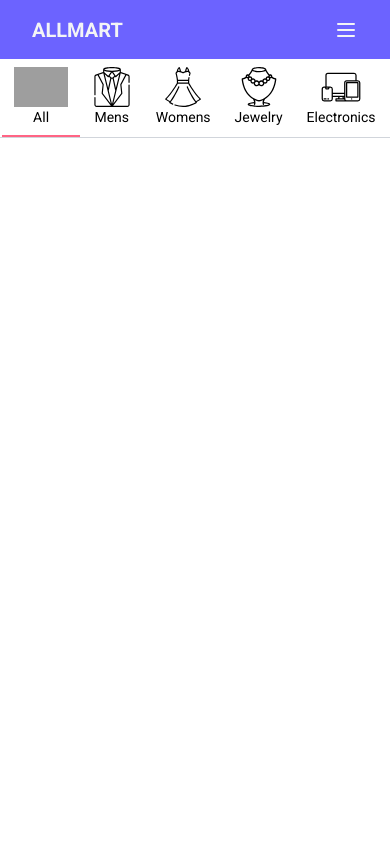
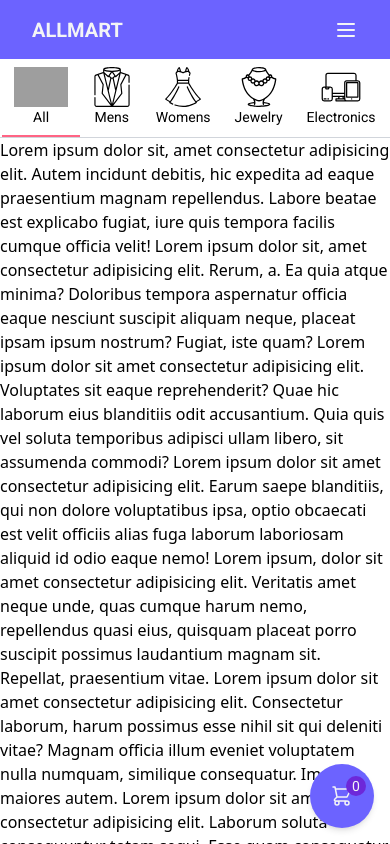
Before and after one commit to a1ali/Shopping-cart, a React (Create React App) app: page /Shopping-cart/shop in a window 390 px wide. Built offline with nearby package versions, Linux system fonts and the light colour scheme; grey boxes are pictures that could not be loaded.

Commit message:
shopping cart circle for mobile displays

```diff
--- a/src/pages/Shop.js
+++ b/src/pages/Shop.js
@@ -4,20 +4,23 @@ import necklace from "./../assets/necklace.svg";
 import dress from "./../assets/dress.svg";
 import electronics from "./../assets/electronics.svg";
 import all from "./../assets/all.svg";
+import { Link } from "react-router-dom";
 
 const Shop = () => {
     let [items, setItems] = useState([]);
     let [activeTab, setActiveTab] = useState("all");
 
     return (
-        <div className="flex flex-col md:flex-row h-93v">
-            <div className="flex items-center md:flex-col w-full">
+        <div className="flex flex-col  h-93v relative">
+            <div className="w-full">
                 <ul className="flex justify-center w-full pt-2 font-roboto text-sm border-b">
                     <li
                         className={`flex flex-col items-center justify-center px-3 cursor-pointer border-b-2 border-transparent ${
                             activeTab === "all" ? "border-b-2 border-coat" : ""
                         } `}
-                        onClick={() => {setActiveTab('all')}}
+                        onClick={() => {
+                            setActiveTab("all");
+                        }}
                     >
                         <img className="h-10" src={all} alt="" />
                         <span className="pb-2">All</span>
@@ -26,7 +29,9 @@ const Shop = () => {
                         className={`flex flex-col items-center justify-center px-3 cursor-pointer border-b-2 border-transparent ${
                             activeTab === "mens" ? "border-b-2 border-coat" : ""
                         }`}
-                        onClick={() => {setActiveTab('mens')}}
+                        onClick={() => {
+                            setActiveTab("mens");
+                        }}
                     >
                         <img className="h-10" src={suit} alt="" />
                         <span className="pb-2">Mens</span>
@@ -37,8 +42,9 @@ const Shop = () => {
                                 ? "border-b-2 border-coat"
                                 : ""
                         }`}
-                        onClick={() => {setActiveTab('womens')}}
-
+                        onClick={() => {
+                            setActiveTab("womens");
+                        }}
                     >
                         <img className="h-10" src={dress} alt="" />
                         <span className="pb-2">Womens</span>
@@ -49,8 +55,9 @@ const Shop = () => {
                                 ? "border-b-2 border-coat"
                                 : ""
                         }`}
-                        onClick={() => {setActiveTab('jewelry')}}
-
+                        onClick={() => {
+                            setActiveTab("jewelry");
+                        }}
                     >
                         <img className="h-10" src={necklace} alt="" />
                         <span className="pb-2">Jewelry</span>
@@ -61,14 +68,62 @@ const Shop = () => {
                                 ? "border-b-2 border-coat"
                                 : ""
                         }`}
-                        onClick={() => {setActiveTab('electronics')}}
-
+                        onClick={() => {
+                            setActiveTab("electronics");
+                        }}
                     >
                         <img className="h-10" src={electronics} alt="" />
                         <span className="pb-2">Electronics</span>
                     </li>
                 </ul>
             </div>
+
+            <div className="overflow-y-auto">
+                Lorem ipsum dolor sit, amet consectetur adipisicing elit. Autem
+                incidunt debitis, hic expedita ad eaque praesentium magnam
+                repellendus. Labore beatae est explicabo fugiat, iure quis
+                tempora facilis cumque officia velit! Lorem ipsum dolor sit,
+                amet consectetur adipisicing elit. Rerum, a. Ea quia atque
+                minima? Doloribus tempora aspernatur officia eaque nesciunt
+                suscipit aliquam neque, placeat ipsam ipsum nostrum? Fugiat,
+                iste quam?
+                Lorem ipsum dolor sit amet consectetur adipisicing elit. Voluptates sit eaque reprehenderit? Quae hic laborum eius blanditiis odit accusantium. Quia quis vel soluta temporibus adipisci ullam libero, sit assumenda commodi?
+                Lorem ipsum dolor sit amet consectetur adipisicing elit. Earum saepe blanditiis, qui non dolore voluptatibus ipsa, optio obcaecati est velit officiis alias fuga laborum laboriosam aliquid id odio eaque nemo!
+                Lorem ipsum, dolor sit amet consectetur adipisicing elit. Veritatis amet neque unde, quas cumque harum nemo, repellendus quasi eius, quisquam placeat porro suscipit possimus laudantium magnam sit. Repellat, praesentium vitae.
+                Lorem ipsum dolor sit amet consectetur adipisicing elit. Consectetur laborum, harum possimus esse nihil sit qui deleniti vitae? Magnam officia illum eveniet voluptatem nulla numquam, similique consequatur. Impedit, maiores autem.
+                Lorem ipsum dolor sit amet consectetur adipisicing elit. Laborum soluta consequuntur totam sequi. Esse quam consequatur asperiores quos nostrum ea quas, molestias nesciunt aspernatur accusantium, minima eius cumque, facilis id.
+                Lorem ipsum dolor sit amet consectetur adipisicing elit. Laudantium deleniti incidunt omnis culpa mollitia perferendis illum expedita. Inventore sed consectetur hic, suscipit beatae, neque quia aliquid reprehenderit, facilis ipsam expedita.
+                Lorem ipsum dolor sit amet consectetur adipisicing elit. Atque quam officiis animi modi, omnis illo tenetur ullam molestias illum dolor libero, dolorum cum unde! Tempora iusto eligendi laudantium non vero.
+                Accusantium alias numquam nam ducimus atque quasi ab reiciendis officiis, aliquid mollitia hic, sapiente veritatis dolores sunt voluptatum eveniet est officia? Voluptatibus inventore facere fugit, sint ullam exercitationem excepturi eos!
+                Voluptas ducimus laborum hic quis vitae repellendus tempore ipsam dicta aut placeat earum sequi esse labore, quia ut obcaecati. Minima tempora repellat deleniti et cum dicta adipisci sapiente facilis excepturi!
+                Earum at tempore quam unde nulla, nihil voluptate eum laudantium enim similique, ratione, cupiditate ipsa possimus! Possimus doloremque numquam temporibus consequatur? Ullam facere voluptate perspiciatis, cumque dolor consectetur officia quaerat.
+                Provident dolor autem, incidunt a repudiandae quae quaerat nam tempore error enim assumenda tenetur. Aperiam repudiandae voluptate ad quibusdam dolore aut temporibus dicta aspernatur illo rem fugiat, non culpa doloribus!
+
+            </div>
+
+            <div className="absolute bottom-0 right-0 m-4 md:hidden">
+                <Link to="/Shopping-cart/cart" className="h-16 w-16 rounded-full bg-primary shadow-md flex items-center justify-center text-gray-100 font-roboto">
+                    <li className="relative list-none">
+                        <svg
+                            xmlns="http://www.w3.org/2000/svg"
+                            className="h-6 w-6"
+                            fill="none"
+                            viewBox="0 0 24 24"
+                            stroke="currentColor"
+                        >
+                            <path
+                                strokeLinecap="round"
+                                strokeLinejoin="round"
+                                strokeWidth={1.5}
+                                d="M3 3h2l.4 2M7 13h10l4-8H5.4M7 13L5.4 5M7 13l-2.293 2.293c-.63.63-.184 1.707.707 1.707H17m0 0a2 2 0 100 4 2 2 0 000-4zm-8 2a2 2 0 11-4 0 2 2 0 014 0z"
+                            />
+                        </svg>
+                        <div className="absolute -top-2 -right-3 rounded-full h-5 w-5 bg-purple-700 text-center text-sm">
+                            <span>0</span>
+                        </div>
+                    </li>
+                </Link>
+            </div>
         </div>
     );
 };
```
